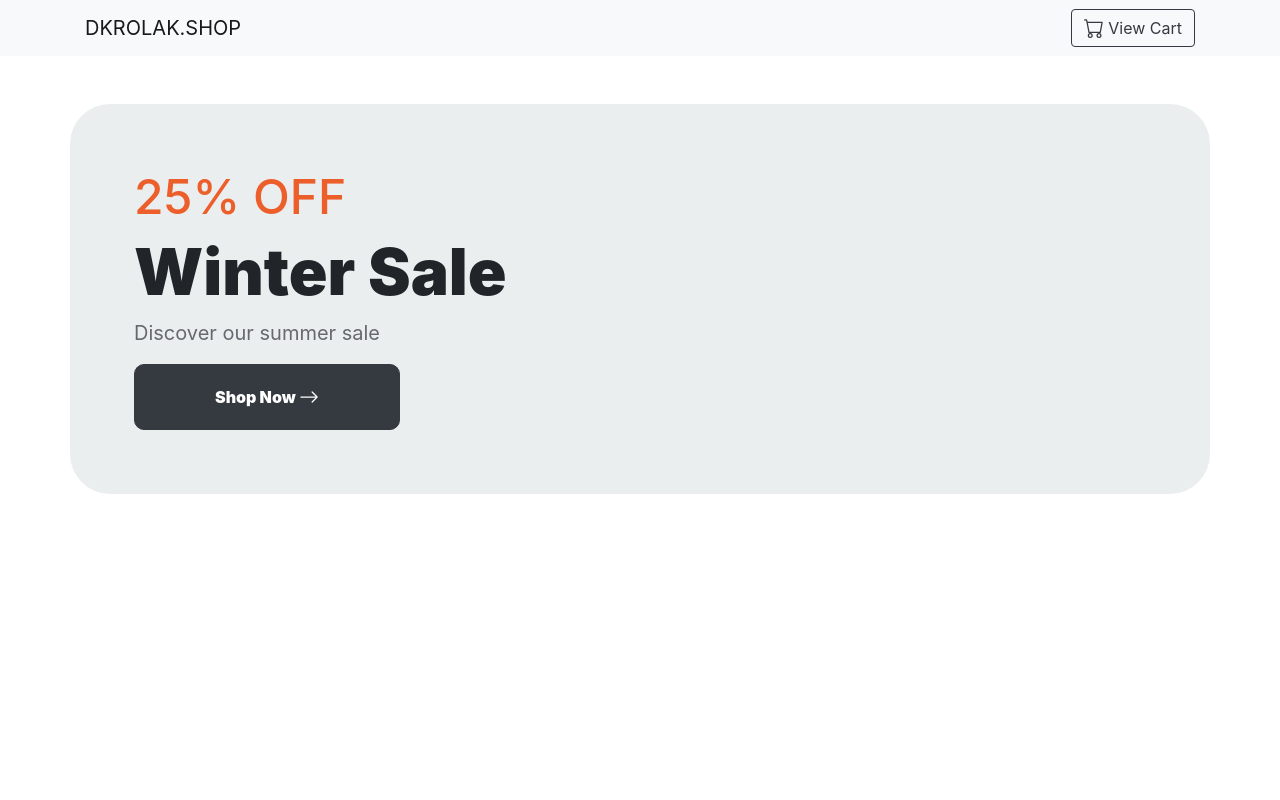
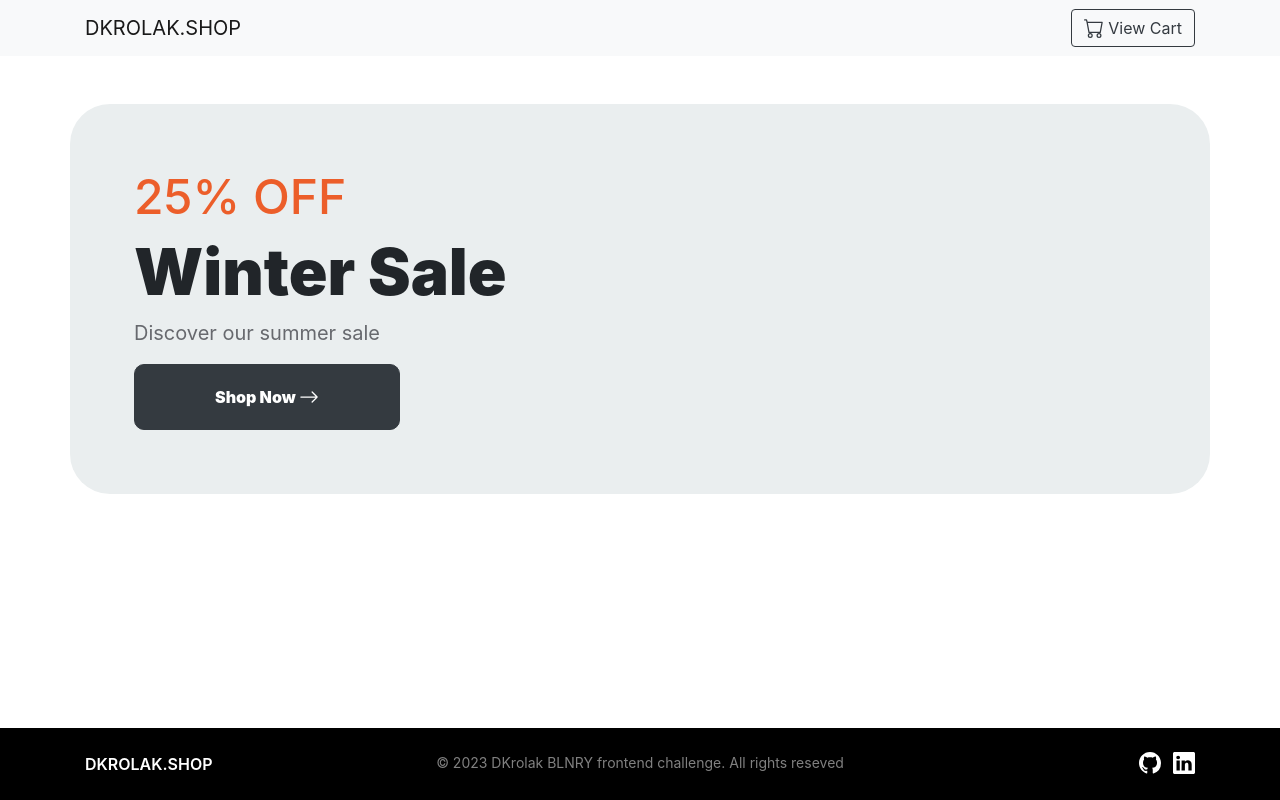
Before and after one commit to dawwidd/balloonary, a Nuxt app: page / in a window 1280 px wide. Built offline with nearby package versions, Linux system fonts and the light colour scheme; no server answers.

Commit message:
Add footer

```diff
--- /dev/null
+++ b/components/footer.vue
@@ -0,0 +1,75 @@
+<template>
+  <footer>
+    <div class="container">
+      <div class="row">
+        <span class="col-sm-3 brand">DKROLAK.SHOP</span>
+        <div class="col-sm-2 col-md-6 copyright">
+          <span>© 2023  DKrolak BLNRY frontend challenge. All rights reseved</span>
+        </div>
+        <div class="col-sm-7 col-md-3 socials">
+          <b-icon-github @click="openInNewTab('https://github.com/dawwidd')"></b-icon-github>
+          <b-icon-linkedin @click="openInNewTab('https://linkedin.com/in/dawid-krolak-dev/')"></b-icon-linkedin>
+        </div>
+      </div>
+    </div>
+  </footer>
+</template>
+
+<script>
+export default {
+  methods: {
+    openInNewTab(url) {
+      window.open(url, '_blank');
+    }
+  }
+}
+</script>
+
+<style scoped>
+.footer {
+  height: 72px;
+  background-color: black;
+  width: 100%;
+  color: white;
+  display: flex;
+  align-items: center;
+}
+
+.wrapper {
+  display: flex;
+  justify-content: space-between;
+}
+
+.brand {
+  font-size: 16px;
+  font-weight: 600;
+  text-align: left;
+}
+
+.copyright {
+  display: flex;
+  font-size: 14px;
+  justify-content: center;
+  opacity: 50%;
+}
+
+.socials {
+  display: flex;
+  justify-content: flex-end;
+  font-size: 22px;
+}
+
+.socials > * {
+  margin-left: 12px;
+}
+
+.socials:hover {
+  cursor: pointer;
+}
+
+@media (max-width: 767px) {
+  .copyright span {
+    display: none;
+  }
+}
+</style>
--- a/components/navbar.vue
+++ b/components/navbar.vue
@@ -5,7 +5,6 @@
       <b-navbar-nav class="ml-auto">
         <b-button variant="outline-dark" @click="goToCart"><b-icon-cart></b-icon-cart> View Cart</b-button>
       </b-navbar-nav>
-
     </b-container>
   </b-navbar>
 </template>
--- a/layouts/default.vue
+++ b/layouts/default.vue
@@ -2,19 +2,25 @@
   <div>
     <Navbar class="mb-5"/>
     <nuxt/>
+    <Footer class="footer"></Footer>
   </div>
 </template>
 
 <script>
-import Navbar from '~/components/navbar.vue'
+import Navbar from '~/components/navbar.vue';
+import Footer from '~/components/footer.vue';
 
 export default {
   components: {
-    Navbar
+    Navbar,
+    Footer
   }
 }
 </script>
 
 <style>
-
+Footer {
+  position: absolute;
+  bottom: 0;
+}
 </style>
```
